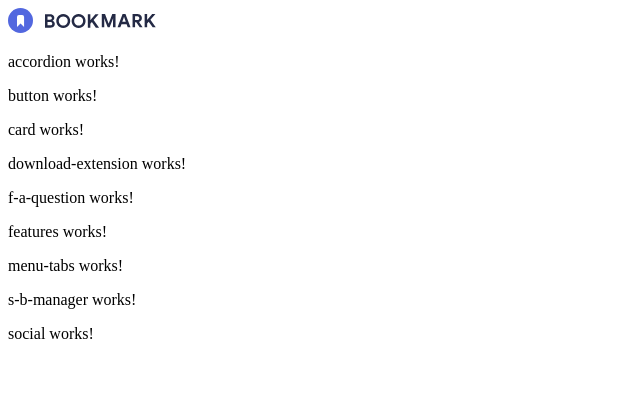
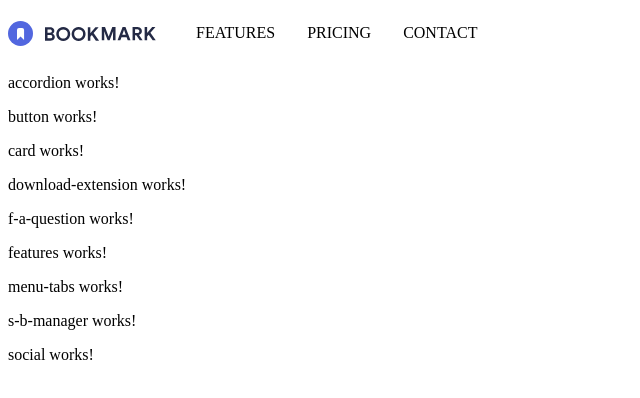
Before and after one commit to VictorGonPe/Angular-Bookmark, an Angular app: page / in a window 1280 px wide. Shown: the top 398 px of the page, without its empty margins (0-640 px from the left). Built offline with nearby package versions, Linux system fonts and the light colour scheme.

Commit message:
Create component logo + menu, Insert in main view

```diff
--- a/src/app/components/header/header.component.html
+++ b/src/app/components/header/header.component.html
@@ -1 +1 @@
-<img src="assets/img/logo-bookmark.svg" alt="Logo">
+<app-menu-logo></app-menu-logo>
--- a/src/app/components/header/header.component.ts
+++ b/src/app/components/header/header.component.ts
@@ -1,8 +1,9 @@
 import { Component } from '@angular/core';
+import { MenuLogoComponent } from "../menu-logo/menu-logo.component";
 
 @Component({
   selector: 'app-header',
-  imports: [],
+  imports: [MenuLogoComponent],
   templateUrl: './header.component.html',
   styleUrl: './header.component.scss'
 })
--- /dev/null
+++ b/src/app/components/menu-logo/menu-logo.component.html
@@ -0,0 +1,9 @@
+<div>
+<img src="assets/img/logo-bookmark.svg" alt="Logo">
+
+<ul>
+    @for (item of menu; track $index) {
+        <li>{{item}}</li>
+    }
+</ul>
+</div>
--- /dev/null
+++ b/src/app/components/menu-logo/menu-logo.component.scss
@@ -0,0 +1,16 @@
+div {
+    display: flex;
+    align-items: center;
+    //justify-content: space-between;
+}
+
+ul {
+    display: flex;
+    flex-direction: row;
+    gap: 2rem;
+
+}
+
+li {
+    list-style: none;
+}
--- /dev/null
+++ b/src/app/components/menu-logo/menu-logo.component.ts
@@ -0,0 +1,11 @@
+import { Component } from '@angular/core';
+
+@Component({
+  selector: 'app-menu-logo',
+  imports: [],
+  templateUrl: './menu-logo.component.html',
+  styleUrl: './menu-logo.component.scss'
+})
+export class MenuLogoComponent {
+  menu: string[] = ["FEATURES", "PRICING", "CONTACT"];
+}
```
Also changed, not shown: 1 other file (tests, documents, lock files or other folders).
